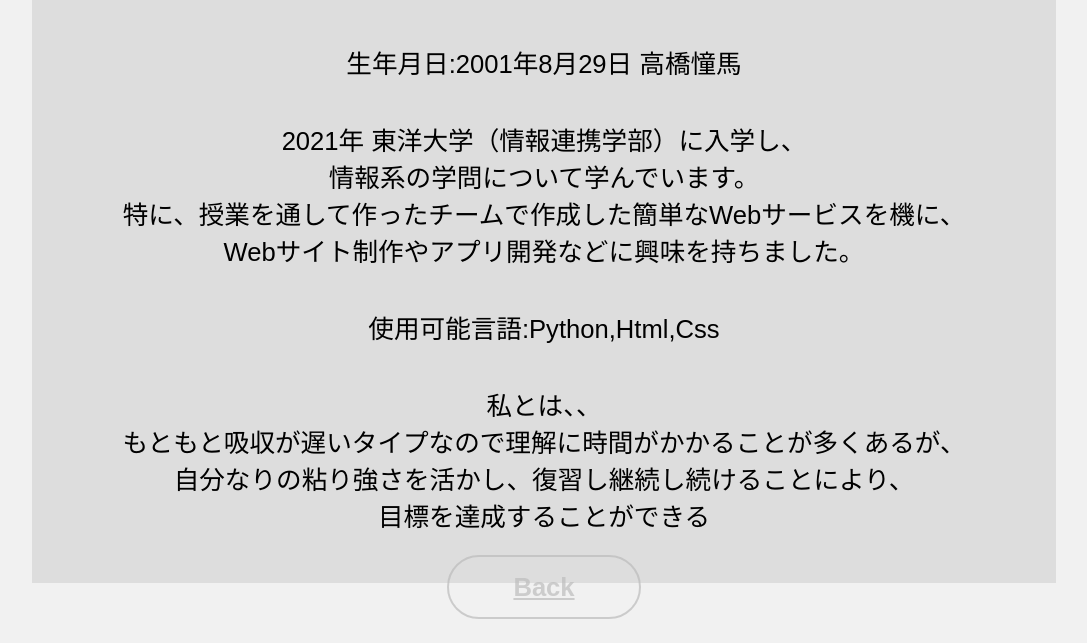
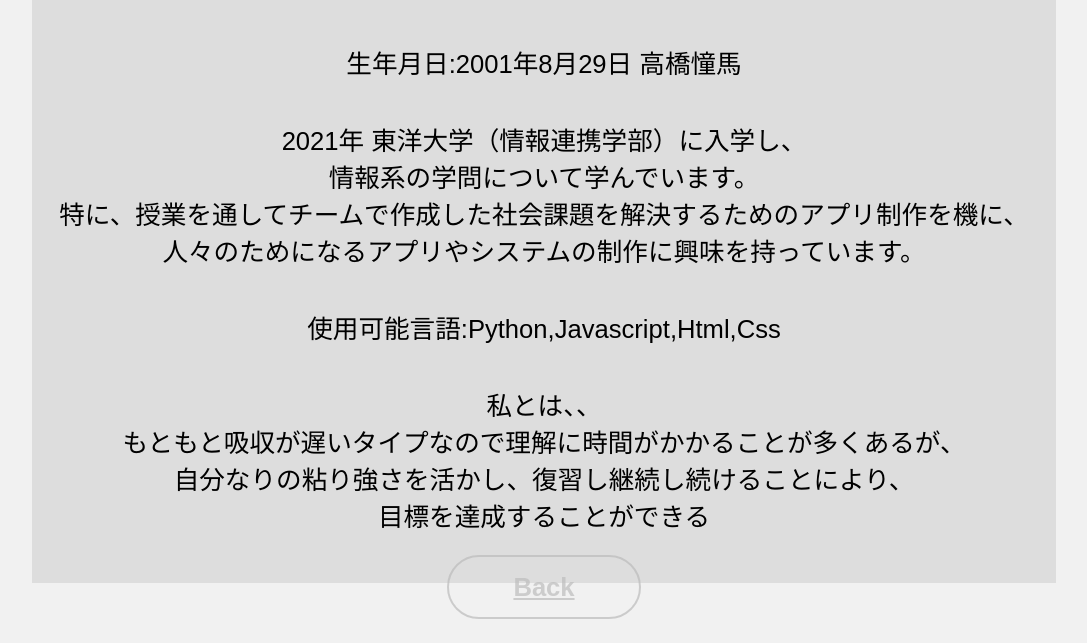
Before and after one commit to s1f10210393/portfolio, a plain HTML site: page about.html in a window 1280 px wide. Shown: the part 157-800 px from the top of the page, without its empty margins (96-1183 px from the left). Drawn offline with Linux system fonts and the light colour scheme; a web font is replaced by a local one.

Commit message:
Update about.html

```diff
--- a/about.html
+++ b/about.html
@@ -24,12 +24,12 @@
 
         <p class="current">2021年 東洋大学（情報連携学部）に入学し、
             <br>情報系の学問について学んでいます。
-            <br>特に、授業を通して作ったチームで作成した簡単なWebサービスを機に、
-            <br>Webサイト制作やアプリ開発などに興味を持ちました。
+            <br>特に、授業を通してチームで作成した社会課題を解決するためのアプリ制作を機に、
+            <br>人々のためになるアプリやシステムの制作に興味を持っています。
         </p>
 
         <p class="skill">
-            使用可能言語:Python,Html,Css
+            使用可能言語:Python,Javascript,Html,Css
         </p>
 
         <p class="PR">
```
